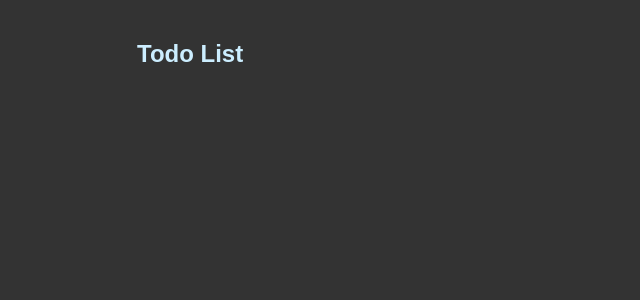
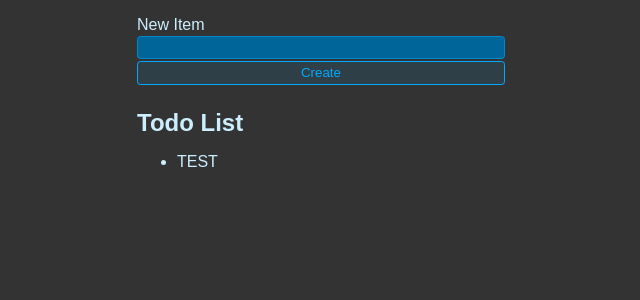
Before and after one commit to pavlicic1marko/react_TODO_app, a React (Vite) app: page / in a window 1280 px wide. Shown: the top 300 px of the page, without its empty margins (319-959 px from the left). Built offline with nearby package versions, Linux system fonts and the light colour scheme.

Commit message:
adding new item form

```diff
--- a/src/App.jsx
+++ b/src/App.jsx
@@ -3,6 +3,19 @@ import "./styles.css"
 
 export default function App(){
   return (
-  <h1 className="header">Todo List</h1>
+    <>
+      <form className="new-item-form">
+        <div className="form-row">
+          <label>New Item</label>
+          <input value='' type="text" />
+          <button className="btn">Create</button>
+        </div>
+      </form>
+
+      <h1 className="header">Todo List</h1>
+      <ul>
+        <li>TEST</li>
+      </ul>
+    </>
   )
 }
```
